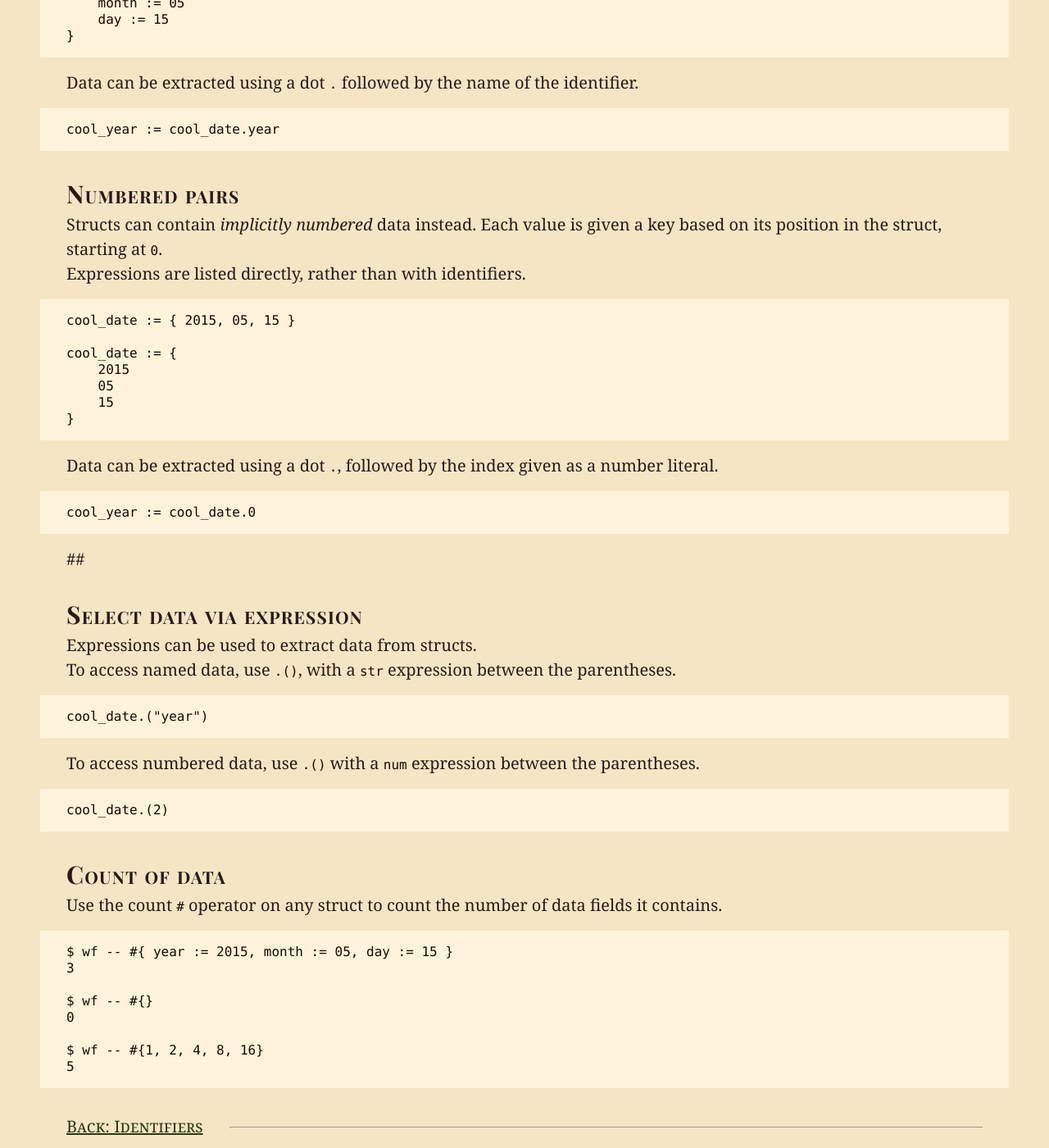
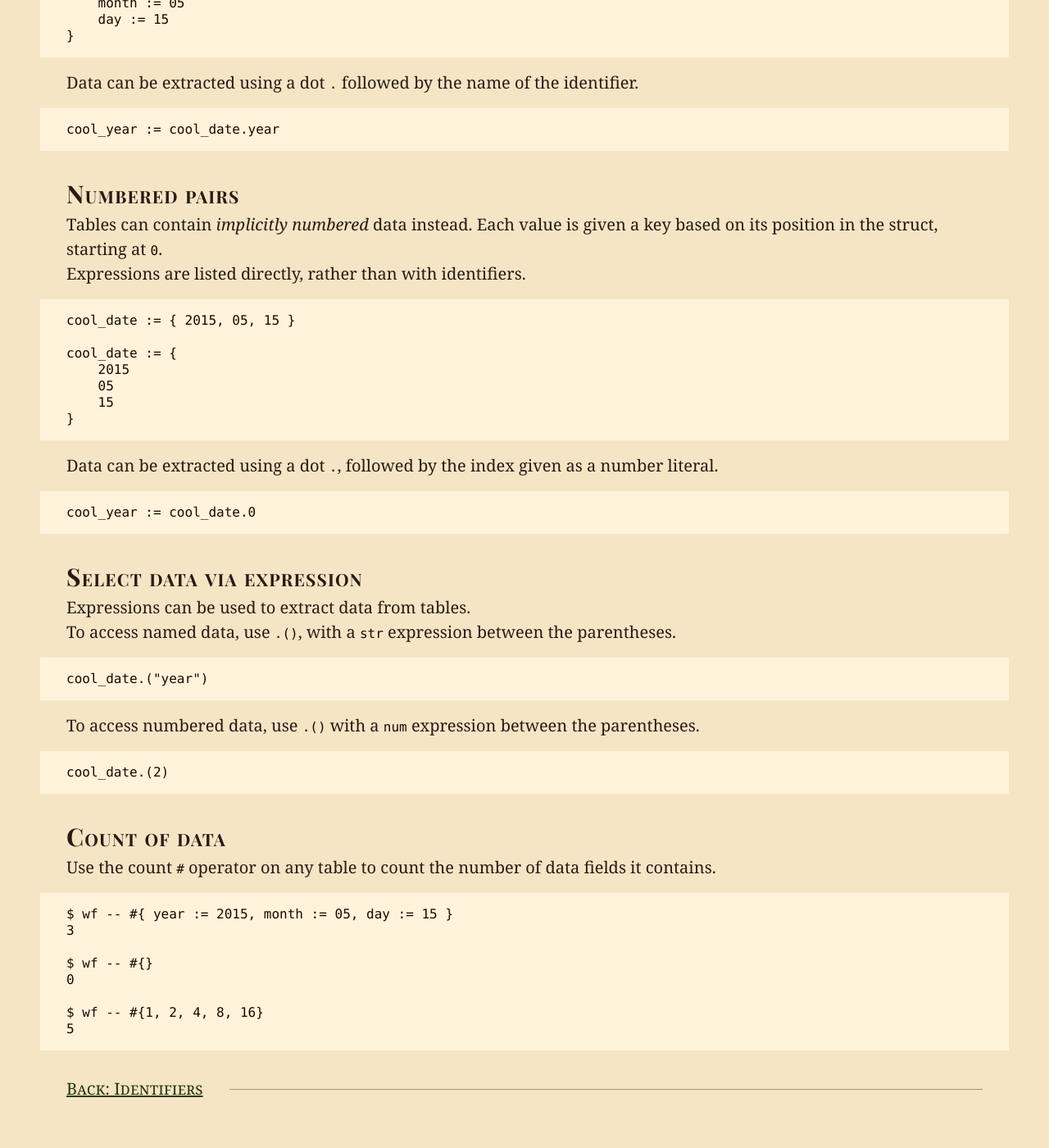
Before and after one commit to dphfox/wolf, a Jekyll site: the page built from docs/design/06-tables.md, in a window 1280 px wide and 1400 px high, scrolled down 847 px. Shown: the whole window at 82% size. Built offline with Jekyll 4.4.1, drawn with Linux system fonts in a browser that asks for light colours; some web fonts are replaced; after the commit the page ends 2222 px from its top, so only the background shows below that.

Commit message:
Table changes

````diff
--- a/docs/design/06-tables.md
+++ b/docs/design/06-tables.md
@@ -45,7 +45,7 @@ cool_year := cool_date.year
 
 ## Numbered pairs
 
-Structs can contain *implicitly numbered* data instead. Each value is given a
+Tables can contain *implicitly numbered* data instead. Each value is given a
 key based on its position in the struct, starting at `0`.
 
 Expressions are listed directly, rather than with identifiers.
@@ -67,11 +67,9 @@ literal.
 cool_year := cool_date.0
 ```
 
-##
-
 ## Select data via expression
 
-Expressions can be used to extract data from structs.
+Expressions can be used to extract data from tables.
 
 To access named data, use `.()`, with a `str` expression between the
 parentheses.
@@ -89,7 +87,7 @@ cool_date.(2)
 
 ## Count of data
 
-Use the count `#` operator on any struct to count the number of data fields it
+Use the count `#` operator on any table to count the number of data fields it
 contains.
 
 ```
````
